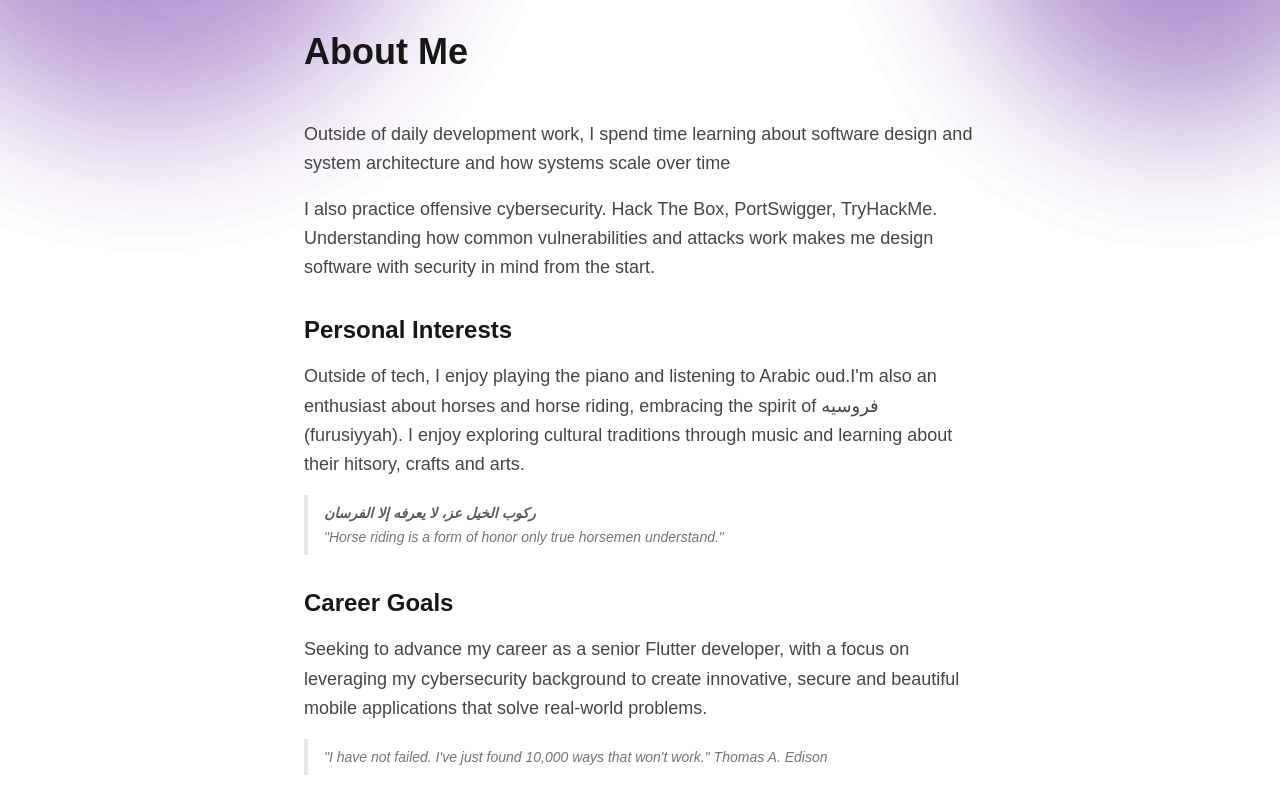
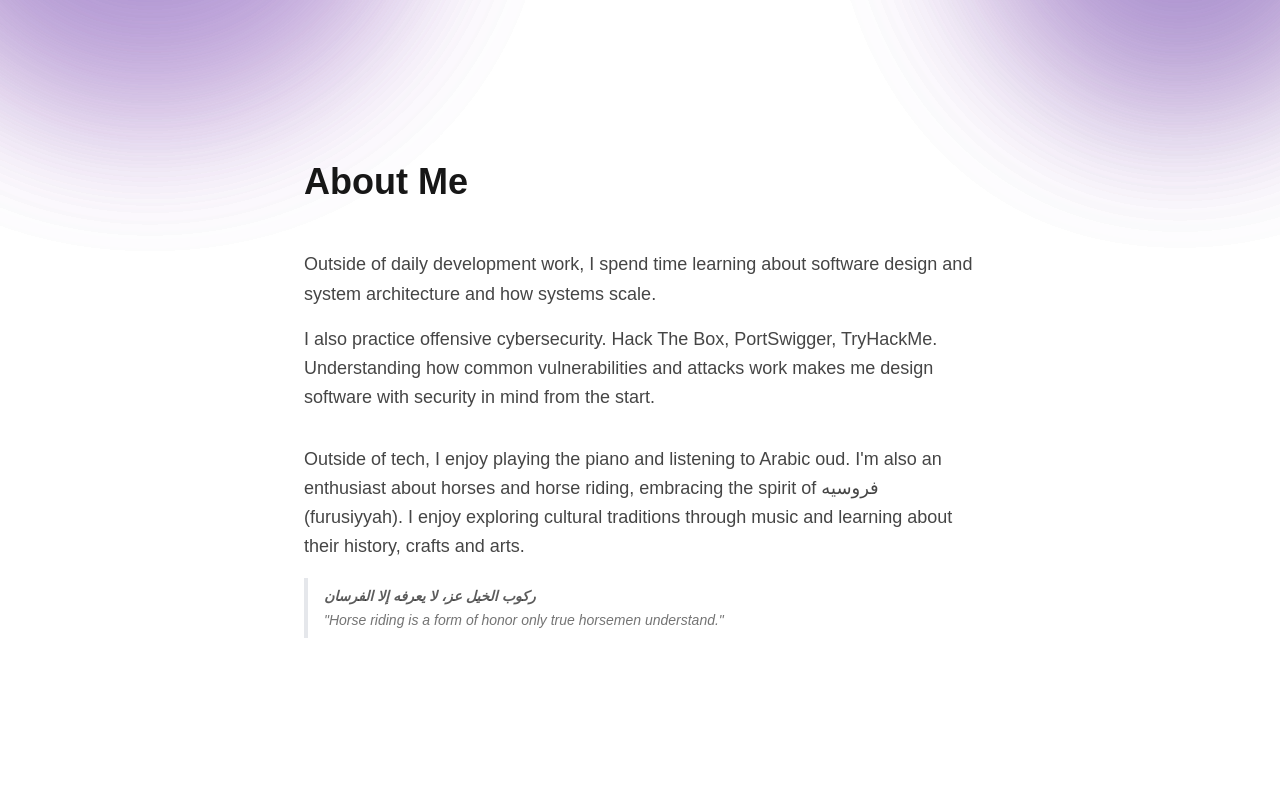
Before and after one commit to Mohamed-Ahmed-Salah/portfolio, a Next.js app: page /portfolio/ in a window 1280 px wide. Shown: the part 800-1600 px from the top of the page. Built offline with nearby package versions, Linux system fonts and the light colour scheme.

Commit message:
Shorten About section

```diff
--- a/app/components/sections/About.tsx
+++ b/app/components/sections/About.tsx
@@ -14,7 +14,7 @@ export default function About() {
           <AnimatedText>
             <div className="space-y-4">
               <p className="text-lg text-foreground/80 leading-relaxed">
-                Outside of daily development work, I spend time learning about software design and system architecture and how systems scale over time
+                Outside of daily development work, I spend time learning about software design and system architecture and how systems scale.
               </p>
               <p className="text-lg text-foreground/80 leading-relaxed">
                 I also practice offensive cybersecurity. Hack The Box, PortSwigger, TryHackMe. Understanding how common vulnerabilities and attacks work makes me design software with security in mind from the start.
@@ -24,9 +24,8 @@ export default function About() {
 
           <AnimatedText>
             <div className="space-y-4">
-              <h2 className="text-2xl font-semibold">Personal Interests</h2>
               <p className="text-lg text-foreground/80 leading-relaxed">
-              Outside of tech, I enjoy playing the piano and listening to Arabic oud.I'm also an enthusiast about horses and horse riding, embracing the spirit of فروسيه (furusiyyah). I enjoy exploring cultural traditions through music and learning about their hitsory, crafts and arts.
+              Outside of tech, I enjoy playing the piano and listening to Arabic oud. I'm also an enthusiast about horses and horse riding, embracing the spirit of فروسيه (furusiyyah). I enjoy exploring cultural traditions through music and learning about their history, crafts and arts.
               </p>
               <blockquote className="text-sm text-foreground/70 italic border-l-4 border-primary/50 pl-4 py-2">
                 <p className="mb-1">
@@ -38,21 +37,6 @@ export default function About() {
               </blockquote>
             </div>
           </AnimatedText>
-
-          <AnimatedText>
-            <div className="space-y-4">
-              <h2 className="text-2xl font-semibold">Career Goals</h2>
-              <p className="text-lg text-foreground/80 leading-relaxed">
-                Seeking to advance my career as a senior Flutter developer, with a focus on leveraging my cybersecurity background to create innovative, secure and beautiful mobile applications that solve real-world problems.
-              </p>
-              <blockquote className="text-sm text-foreground/70 italic border-l-4 border-primary/50 pl-4 py-2">
-
-                <p className="text-foreground/60">
-                  "I have not failed. I've just found 10,000 ways that won't work." Thomas A. Edison
-                </p>
-              </blockquote>
-            </div>
-          </AnimatedText>
         </div>
       </div>
     </section>
```
